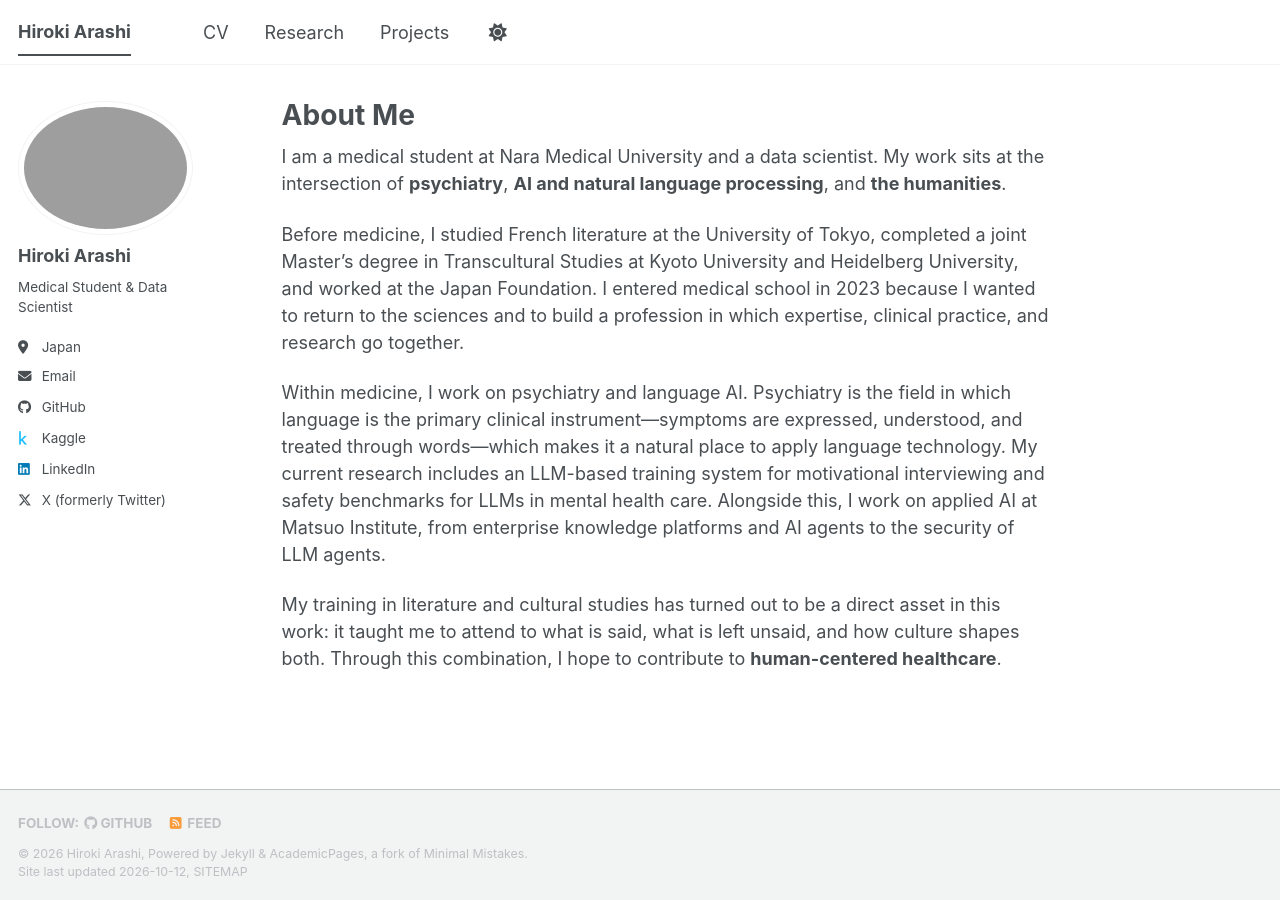
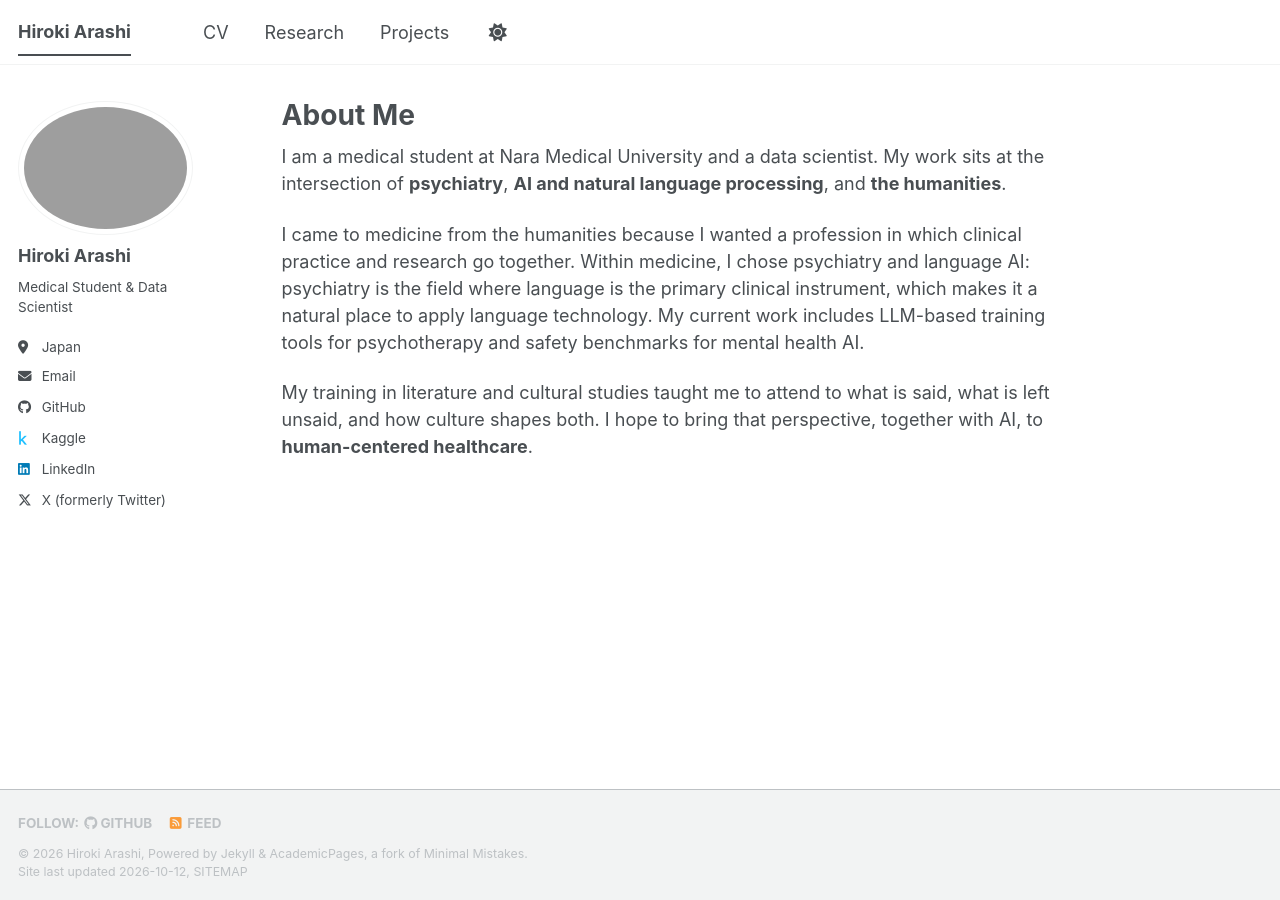
Before and after one commit to 1984akg/hirokiarashi.com, a Jekyll site: the page built from _pages/about.md, in a window 1280 px wide. Built offline with Jekyll 4.4.1, drawn with Linux system fonts in a browser that asks for light colours; a script bundle is joined from its source files by our own code; library files that are not in the unit come from our copies.

Commit message:
Shorten About page
Trim the About text to three short paragraphs: who I am, why medicine and
why psychiatry and language AI, and what the humanities bring to this work.
Career details are left to the CV.

Co-Authored-By: Claude Fable 5.1 <noreply@anthropic.com>
Claude-Session: https://claude.ai/code/session_01Ka6Wk4LhTAetxcHUUWKL5N

```diff
--- a/_pages/about.md
+++ b/_pages/about.md
@@ -9,8 +9,6 @@ redirect_from:
 
 I am a medical student at Nara Medical University and a data scientist. My work sits at the intersection of **psychiatry**, **AI and natural language processing**, and **the humanities**.
 
-Before medicine, I studied French literature at the University of Tokyo, completed a joint Master's degree in Transcultural Studies at Kyoto University and Heidelberg University, and worked at the Japan Foundation. I entered medical school in 2023 because I wanted to return to the sciences and to build a profession in which expertise, clinical practice, and research go together.
+I came to medicine from the humanities because I wanted a profession in which clinical practice and research go together. Within medicine, I chose psychiatry and language AI: psychiatry is the field where language is the primary clinical instrument, which makes it a natural place to apply language technology. My current work includes LLM-based training tools for psychotherapy and safety benchmarks for mental health AI.
 
-Within medicine, I work on psychiatry and language AI. Psychiatry is the field in which language is the primary clinical instrument—symptoms are expressed, understood, and treated through words—which makes it a natural place to apply language technology. My current research includes an LLM-based training system for motivational interviewing and safety benchmarks for LLMs in mental health care. Alongside this, I work on applied AI at Matsuo Institute, from enterprise knowledge platforms and AI agents to the security of LLM agents.
-
-My training in literature and cultural studies has turned out to be a direct asset in this work: it taught me to attend to what is said, what is left unsaid, and how culture shapes both. Through this combination, I hope to contribute to **human-centered healthcare**.
+My training in literature and cultural studies taught me to attend to what is said, what is left unsaid, and how culture shapes both. I hope to bring that perspective, together with AI, to **human-centered healthcare**.
```
